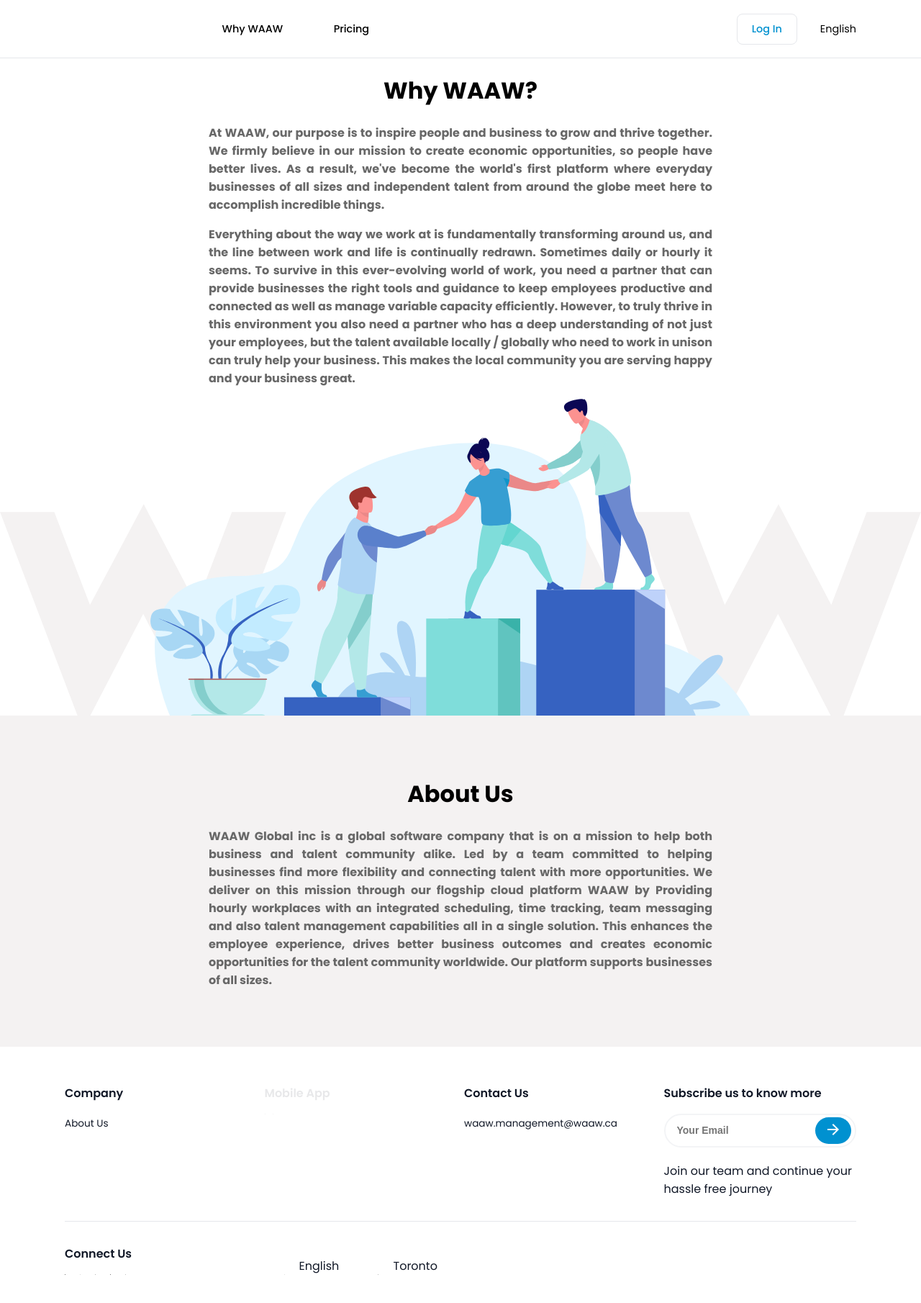
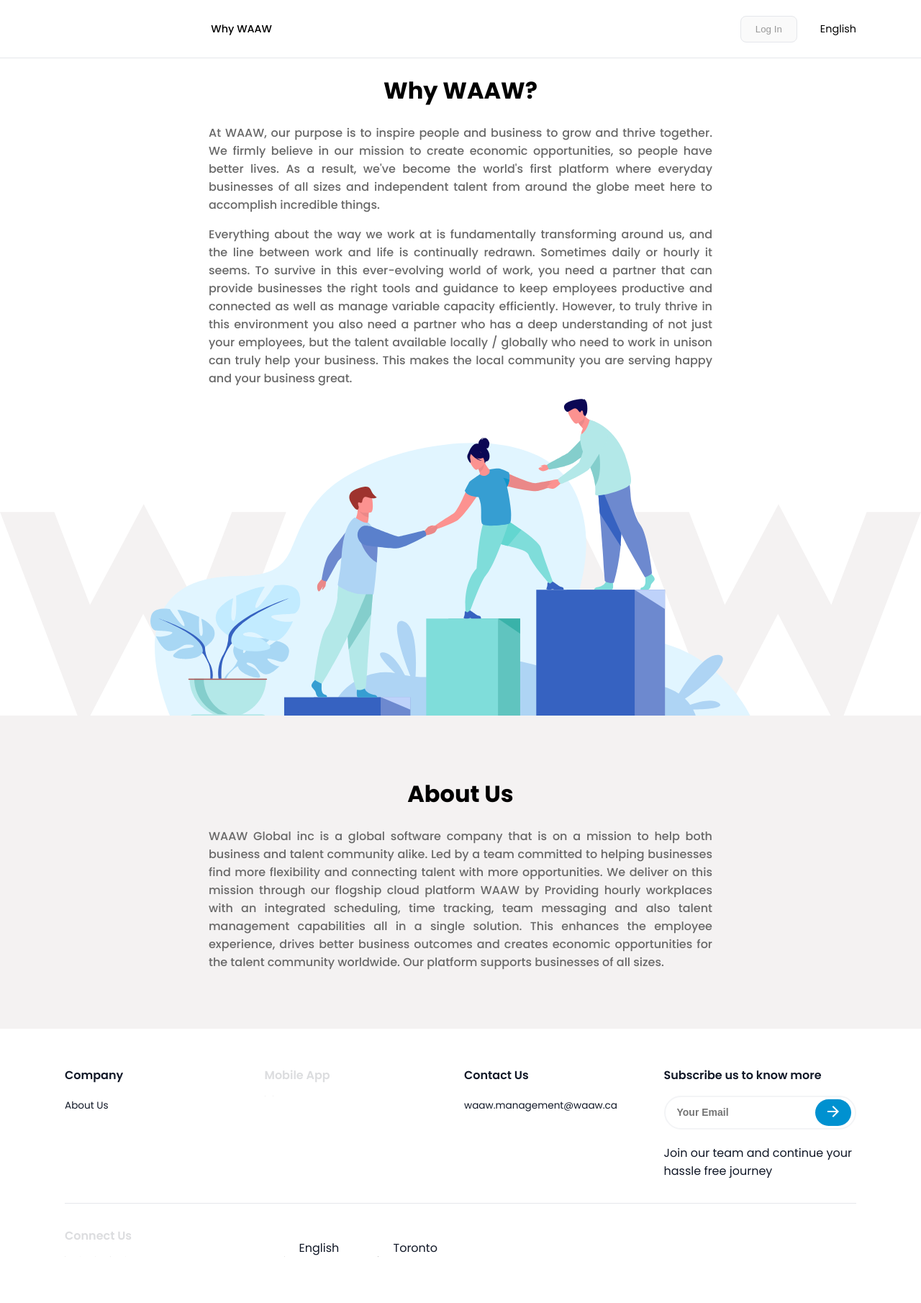
Before and after one commit to Surinder07/working-ui, a Next.js app: page /why-waaw in a window 1280 px wide. Shown: the top 1810 px of the page at 72% size. Built offline with nearby package versions, Linux system fonts and the light colour scheme.

Commit message:
Social Icon and login button disabled + Pricing page hidden + Homepage png to svg

```diff
--- a/components/Footer.jsx
+++ b/components/Footer.jsx
@@ -25,7 +25,7 @@
                             src={ImagesInfo.footerIcons.mobileApps.apple.src}
                             alt={ImagesInfo.footerIcons.mobileApps.apple.alt}
                             height={ImagesInfo.footerIcons.mobileApps.height[props.screenType]}
-                            style={{marginRight: '5px'}}
+                            style={{ marginRight: '5px' }}
                             disabled
                         />
                         <LinkedImage
@@ -33,7 +33,7 @@
                             src={ImagesInfo.footerIcons.mobileApps.google.src}
                             alt={ImagesInfo.footerIcons.mobileApps.google.alt}
                             height={ImagesInfo.footerIcons.mobileApps.height[props.screenType]}
-                            style={{marginLeft: '5px'}}
+                            style={{ marginLeft: '5px' }}
                             disabled
                         />
                     </div>
@@ -44,13 +44,14 @@
                 </div>
                 <div className={styles.footerComponent} >
                     <h1>Subscribe us to know more</h1>
-                    <SubscribeBar style={{marginBottom: '20px'}} />
+                    <SubscribeBar style={{ marginBottom: '20px' }} />
                     <h3>Join our team and continue your hassle free journey</h3>
                 </div>
             </div>
             {/* Bottom Part of the footer  */}
             <div className={`${styles.footerBottom} pageMargin`}>
-                <div className={styles.footerComponent} >
+                <div className={`${styles.footerComponent} ${styles.socialContainer}`} >
+                    <div className={styles.appCover}></div>
                     <h1>Connect Us</h1>
                     <div className={styles.socialIcons}>
                         {
@@ -94,7 +95,7 @@
                         </div>
                     </div>
                 </div>
-                <div className={styles.footerComponent} style={{margin: '0'}}></div>
+                <div className={styles.footerComponent} style={{ margin: '0' }}></div>
                 <div className={`${styles.footerComponent} ${styles.footerLogo}`}>
                     <LinkedImage
                         link={ImagesInfo.logo.link}
--- a/components/Navbar.jsx
+++ b/components/Navbar.jsx
@@ -19,7 +19,7 @@
                     />
                 </div>
                 <div className={styles.navEl}>
-                    <ul className={styles.menuItems}>
+                    <ul className={styles.menuItems} style={{justifyContent: 'flex-start', marginLeft:'20px'}}>
                         {props.navLinks.map((nav, i) => (
                             <Link key={i} href={nav.link} onClick={() => props.setActiveMenu(nav.title)}>
                                 <li
@@ -34,7 +34,7 @@
                 <div></div>
                 <div className={`${styles.navEnd} ${styles.navEl}`}>
                     <Link href={'coming-soon'} onClick={() => props.setActiveMenu("login")}>
-                        <div className={styles.button}>Log In</div>
+                        <button disabled style={{color: '#999', cursor:'default'}} className={styles.button}>Log In</button>
                     </Link>
                     <p>English</p>
                 </div>
@@ -71,7 +71,7 @@
                     </div>
                     <div className={`${styles.navEnd} ${styles.navEl}`}>
                         <Link href={'coming-soon'} onClick={() => props.setActiveMenu("login")}>
-                            <div className={styles.button}>Log In</div>
+                            <button disabled className={styles.button}>Log In</button>
                         </Link>
                     </div>
                 </div>
--- a/lib/constants/navLinks.js
+++ b/lib/constants/navLinks.js
@@ -3,8 +3,8 @@
         title: "Why WAAW",
         link: "why-waaw"
     },
-    {
-        title: "Pricing",
-        link: "coming-soon"
-    },
+    // {
+    //     title: "Pricing",
+    //     link: "coming-soon"
+    // },
 ];
--- a/styles/elements/Footer.module.css
+++ b/styles/elements/Footer.module.css
@@ -35,7 +35,8 @@
     column-gap: 10px;
 }
 
-.footerTop .appContainer {
+.footerTop .appContainer,
+.footerBottom .socialContainer {
     position: relative;
 }
 
@@ -43,12 +44,12 @@
     display: flex;
 }
 
-.footerTop .appCover {
+.footer .appCover {
     position: absolute;
     z-index: 10;
     top: 0;
     left: 0;
-    background-color: rgba(255, 255, 255, 0.9);
+    background-color: rgba(255, 255, 255, 0.85);
     height: 100%;
     width: 100%;
 }
--- a/styles/pages/Home.module.css
+++ b/styles/pages/Home.module.css
@@ -1,6 +1,6 @@
 .introSection {
     height: calc(100vh - var(--navigation-height));
-    background-image: url('/bg/intro-bg.png');
+    background-image: url('/bg/homepage-bg.svg');
     background-repeat: no-repeat;
     background-size: 50% auto;
     background-position: right center;
--- a/styles/pages/WhyWaaw.module.css
+++ b/styles/pages/WhyWaaw.module.css
@@ -15,7 +15,7 @@
 
 .contentContainer p {
     text-align: justify;
-    font-weight: 700;
+    font-weight: 500;
     color: #686868;
 }
 
```
Also changed, not shown: public/bg/homepage-bg.svg (added), public/logo.svg. Lines whose indentation alone changed are shown as unchanged.
